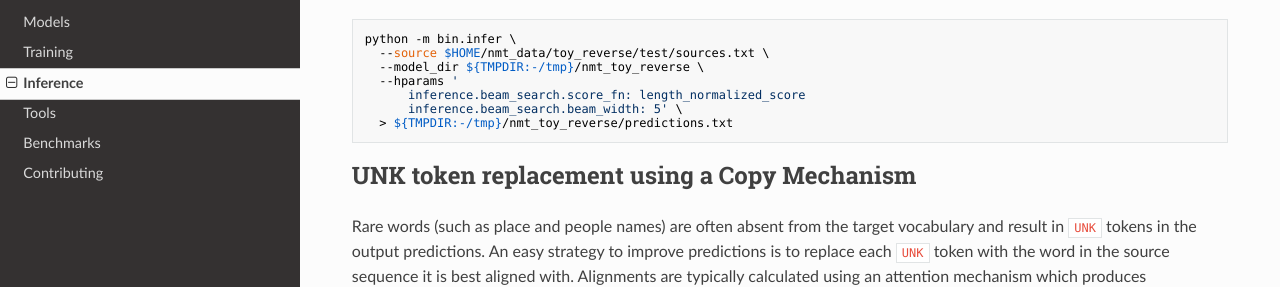
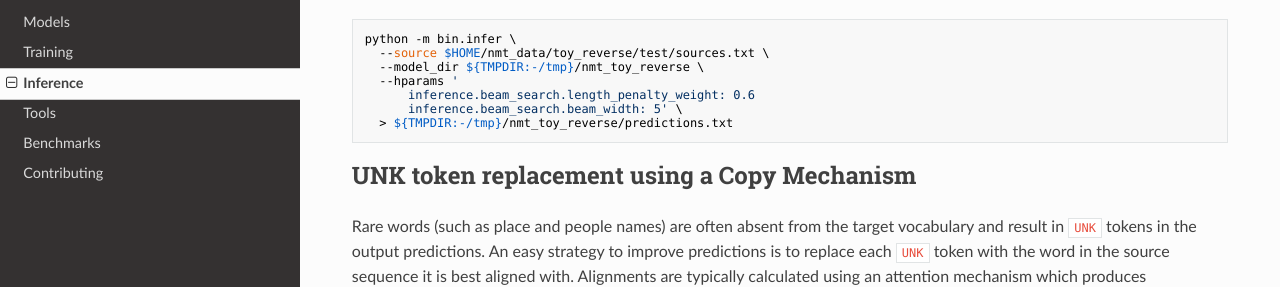
Before and after one commit to google/seq2seq, an MkDocs documentation site: the page built from docs/inference.md, in a window 1280 px wide and 900 px high, scrolled down 479 px. Shown: the part 186-473 px from the top of the window. Built offline with MkDocs 1.6.1, drawn with Linux system fonts in a browser that asks for light colours; nearby versions of some CDN libraries; old or Windows-style settings are respelled for this version of MkDocs.

Commit message:
Update doc

````diff
--- a/docs/inference.md
+++ b/docs/inference.md
@@ -27,7 +27,7 @@ python -m bin.infer \
   --source $HOME/nmt_data/toy_reverse/test/sources.txt \
   --model_dir ${TMPDIR:-/tmp}/nmt_toy_reverse \
   --hparams '
-      inference.beam_search.score_fn: length_normalized_score
+      inference.beam_search.length_penalty_weight: 0.6
       inference.beam_search.beam_width: 5' \
   > ${TMPDIR:-/tmp}/nmt_toy_reverse/predictions.txt
 ```
````
Also changed, not shown: docs/getting_started.md (+1 -1 lines).
